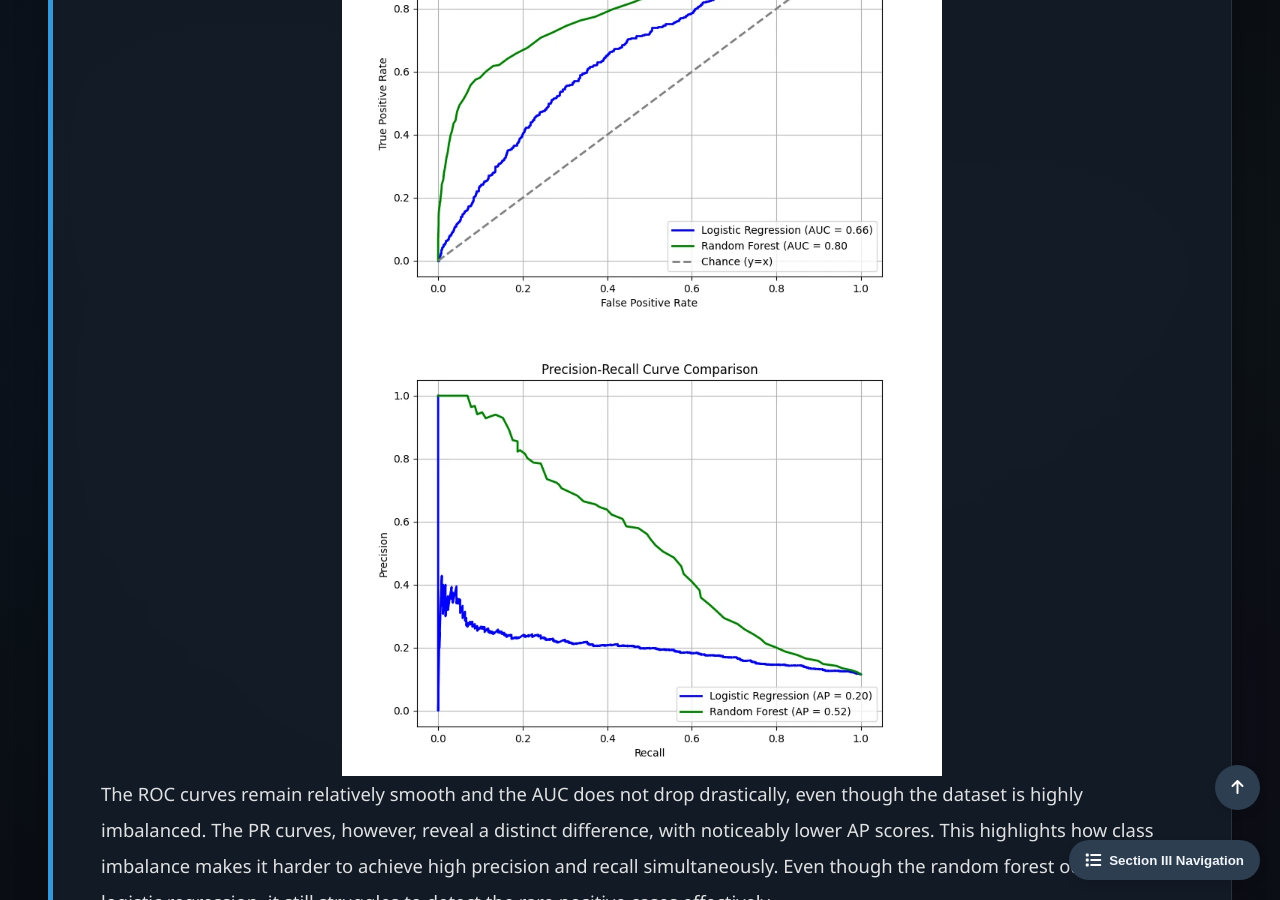
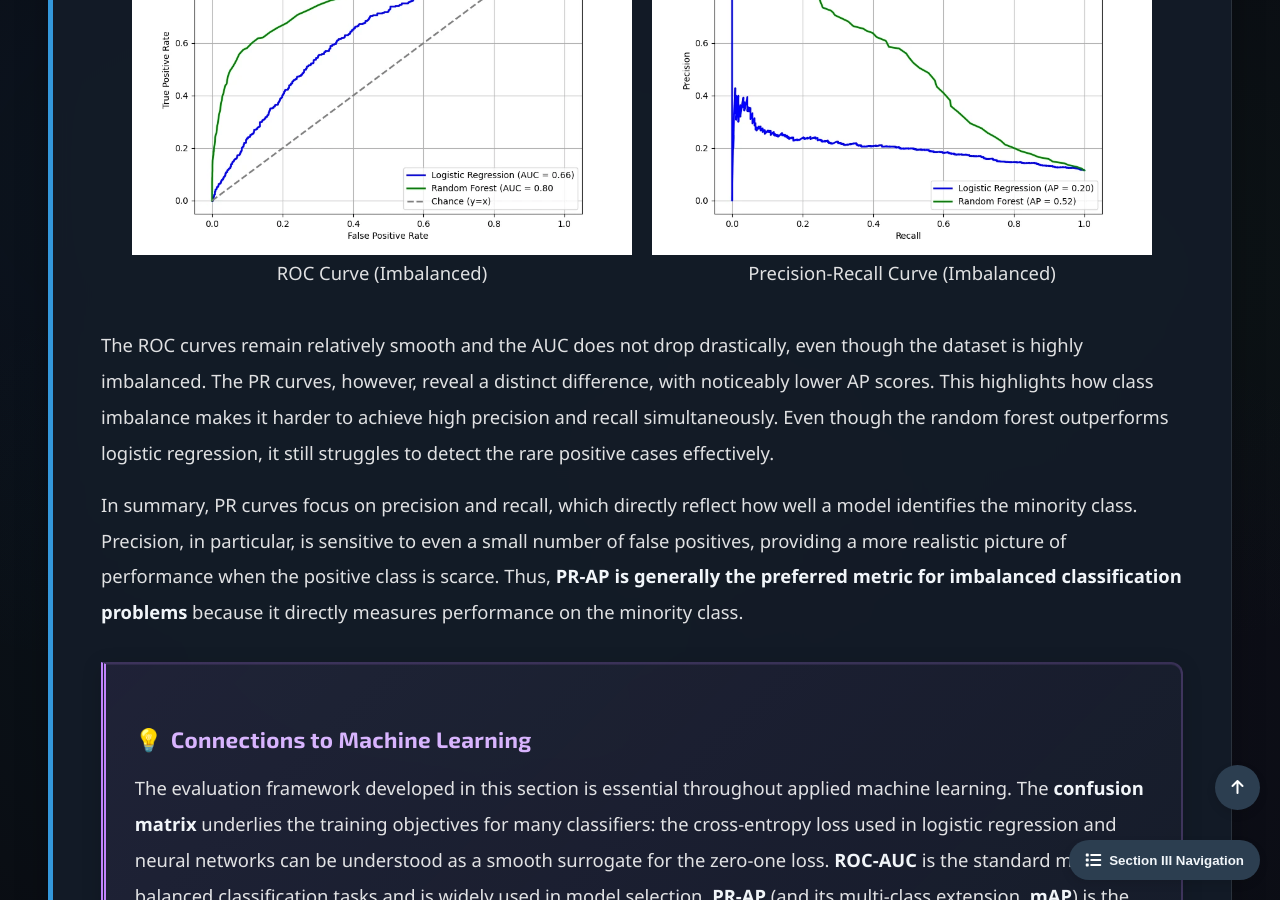
Before and after one commit to Yusukey01/yusukey01.github.io, a Jekyll site: the page built from Mathematics/Probability/decision_theory.html, in a window 1280 px wide and 900 px high, scrolled down 13913 px. Built offline with Jekyll 4.4.1, drawn with Linux system fonts in a browser that asks for light colours.

Commit message:
revised explanations and style

```diff
--- a/Mathematics/Probability/decision_theory.html
+++ b/Mathematics/Probability/decision_theory.html
@@ -563,9 +563,15 @@ uses_python: false
                     random forest models again:
                 </p>
 
-                <div style="text-align: center;">
-                    <img src="Images/roc_imbalanced.webp" alt="ROC Imbalanced"  class="responsive-image">
-                    <img src="Images/pr_imbalanced.webp" alt="PR Imbalanced"  class="responsive-image">
+                <div style="display: flex; justify-content: center; gap: 20px; flex-wrap: wrap; margin: 20px 0;">
+                    <div style="flex: 1; min-width: 300px; max-width: 500px; text-align: center;">
+                        <img src="Images/roc_imbalanced.webp" alt="ROC Imbalanced" class="responsive-image">
+                        <p>ROC Curve (Imbalanced)</p>
+                    </div>
+                    <div style="flex: 1; min-width: 300px; max-width: 500px; text-align: center;">
+                        <img src="Images/pr_imbalanced.webp" alt="PR Imbalanced" class="responsive-image">
+                        <p>Precision-Recall Curve (Imbalanced)</p>
+                    </div>
                 </div>
 
                 <p>
```
